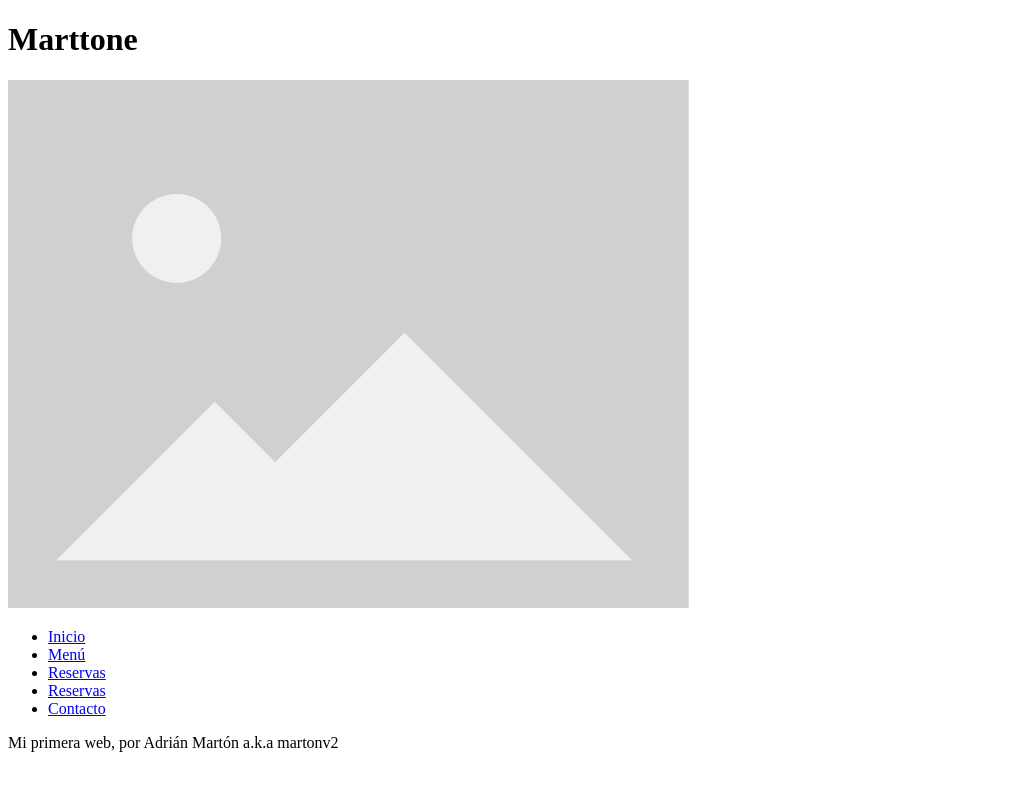
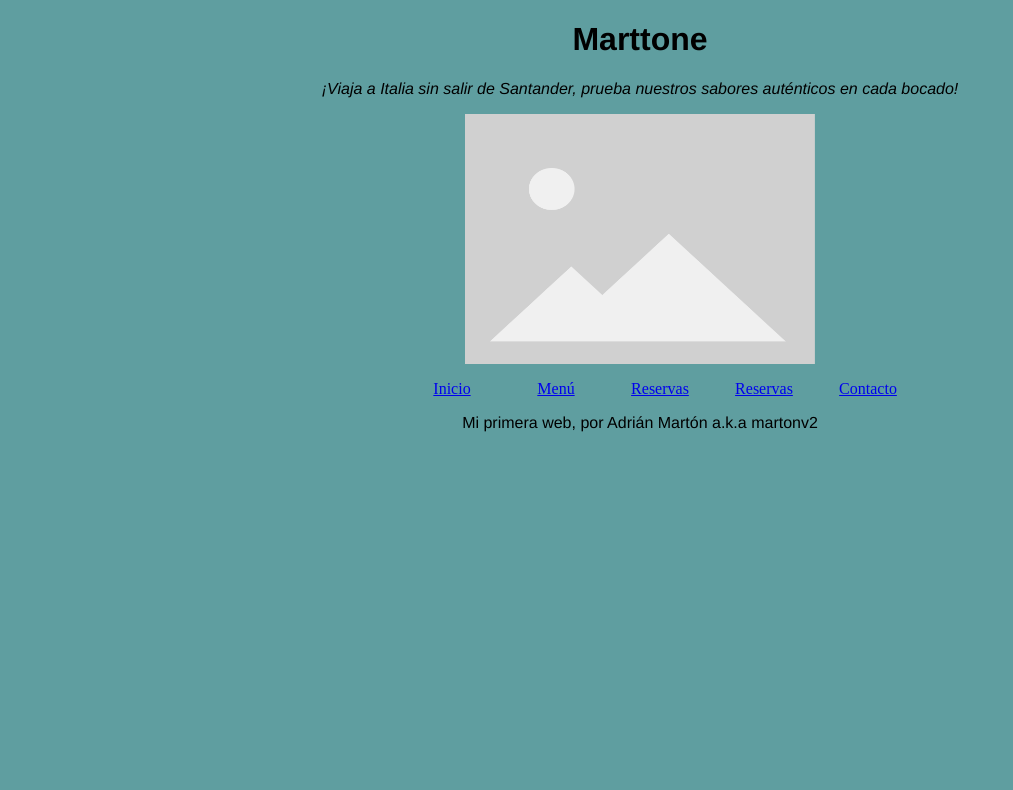
Before and after one commit to martonv2/RestauranteMarttone, a plain HTML site: page index.html in a window 1280 px wide. Shown: the whole page, without its empty margins (0-1013 px from the left). Drawn offline with Linux system fonts and the light colour scheme.

Commit message:
editado por primera vez el archivo css, agregadas etiquetas id en algunos elementos del index

```diff
--- a/CSS/style.css
+++ b/CSS/style.css
@@ -0,0 +1,34 @@
+body{
+    background-color: cadetblue;
+}
+
+#titulo{
+    font-family: 'Franklin Gothic Medium', 'Arial Narrow', Arial, sans-serif;
+    text-align: center;
+}
+
+#eslogan{
+    font-style: italic;
+    font-family: 'Franklin Gothic Medium', 'Arial Narrow', Arial, sans-serif;
+    text-align: center;
+}
+
+#logotipo{
+    width: 350px;
+    height: 250px;
+    display: block; /* con las propiedades display block y margin auto, centro la imagen */
+    margin: auto;
+}
+
+ul{
+    text-align: center; /* centra el nav*/
+}
+li{
+    width: 100px; /*espaciado entre cada boton*/
+    display: inline-block; /* permite colocar el nav en horizontal */
+}
+
+footer{
+    text-align: center;
+    font-family: 'Franklin Gothic Medium', 'Arial Narrow', Arial, sans-serif;
+}
--- a/index.html
+++ b/index.html
@@ -3,6 +3,7 @@
     <head> <!-- Las etiquetas de head no se muestran en la web -->
 
         <title>Restaurante Marttone</title> <!-- esta etiqueta muestra el nombre en la pestaña -->
+        <link rel="stylesheet" href="CSS/style.css" type="text/css"> <!-- esta etiqueta enlaza el archivo CSS con esta pagina-->
 
         <!-- chuleta con todas las etiquetas de <head>
             <title>: Define el título de la página.
@@ -15,8 +16,9 @@
     </head>
 
     <body>
-        <h1>Marttone</h1>
-        <img src="IMG/placerholder.png" alt="logo de Marttone"><!-- logo-->
+        <h1 id="titulo">Marttone</h1>
+        <p id="eslogan">¡Viaja a Italia sin salir de Santander, prueba nuestros sabores auténticos en cada bocado!</p>
+        <img src="IMG/placerholder.png" alt="logo de Marttone" id="logotipo"><!-- logo-->
         <nav>
             <ul>
                 <li><a href="#">Inicio</a></li>
```
